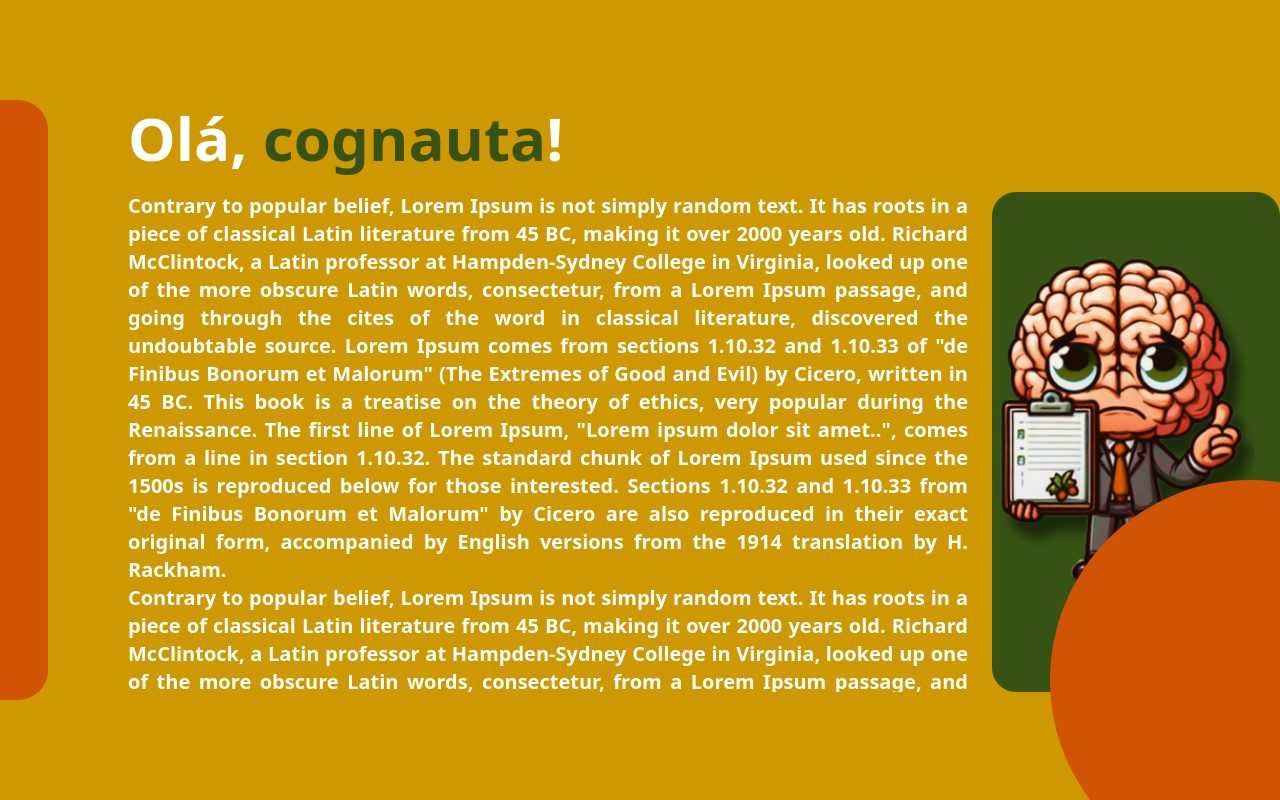
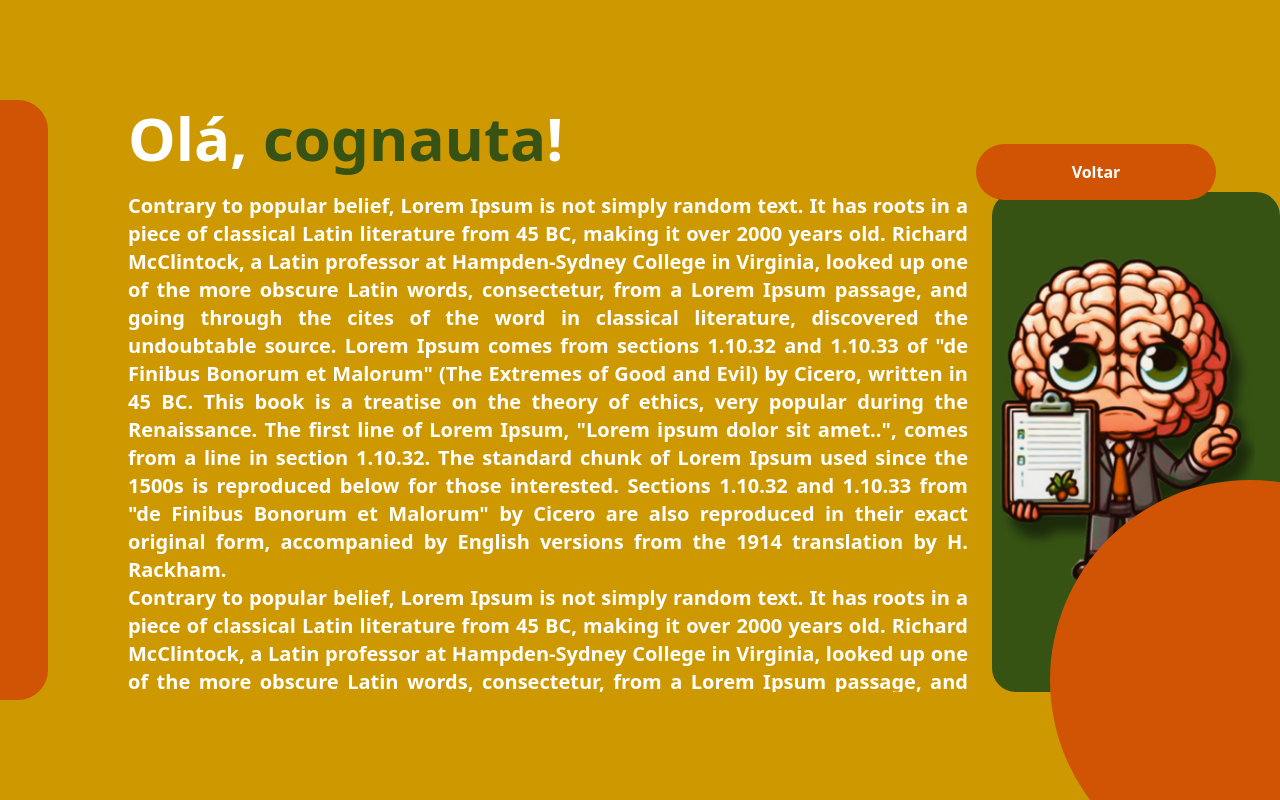
Before and after one commit to afonsomateus21/quiz-cognicao, a React (Vite) app: page /about in a window 1280 px wide. Built offline with nearby package versions, Linux system fonts and the light colour scheme.

Commit message:
feature: adicao de botao para voltar na pagina About

```diff
--- a/src/pages/About.tsx
+++ b/src/pages/About.tsx
@@ -1,10 +1,11 @@
 import SeriousBrain from "../assets/serious-brain.png";
+import { CustomLink } from "../components/CustomLink";
 
 export function About() {
   return (
     <main className="bg-yellow-600 min-h-screen flex flex-col justify-center relative overflow-hidden">
       <div className="p-2 md:p-6 lg:p-0 my-0 ml-auto h-full w-full md:h-[90%] lg:w-[90%] flex flex-col justify-center gap-6 overflow-y-auto">
-        <div className="w-full">
+        <div className="w-full flex">
           <h1 className="text-white font-bold text-2xl md:text-6xl text-left">
             Olá, <span className="text-lime-900">cognauta</span>!
           </h1>
@@ -51,6 +52,14 @@ export function About() {
         </div>
       </div>
 
+      <div className="absolute right-3 md:right-16 top-12 md:top-24 lg:top-36">
+        <CustomLink
+          to="/"
+          title="Voltar"
+          color="bg-orange-600"
+        />
+      </div>
+
       <div className="h-[600px] hidden md:block lg:w-12 bg-orange-600 rounded-r-[30px] absolute" />
 
       <div className="size-[300px] md:size-[400px] bg-orange-600 rounded-full absolute right-[-170px] bottom-[-80px]" />
```
